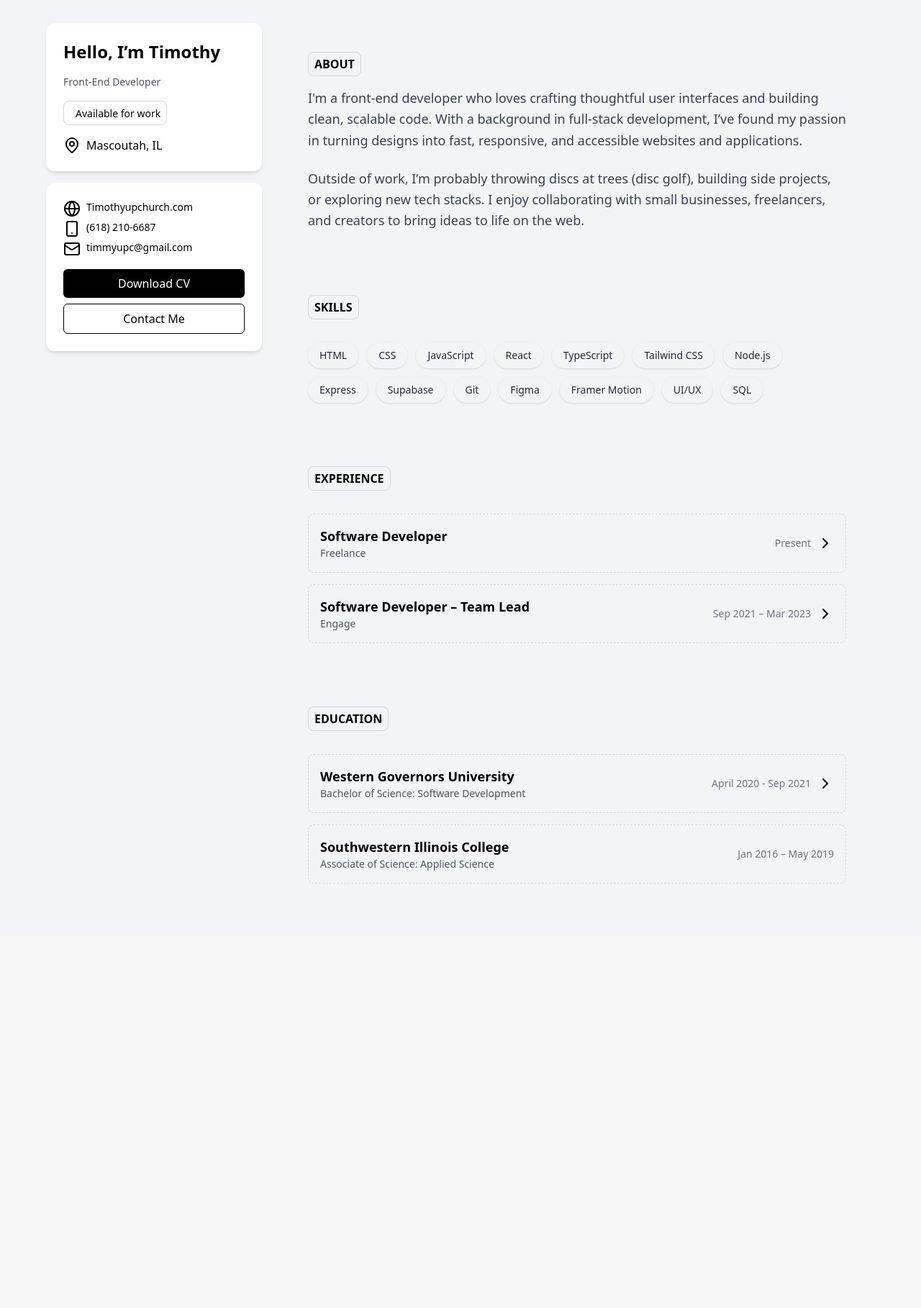
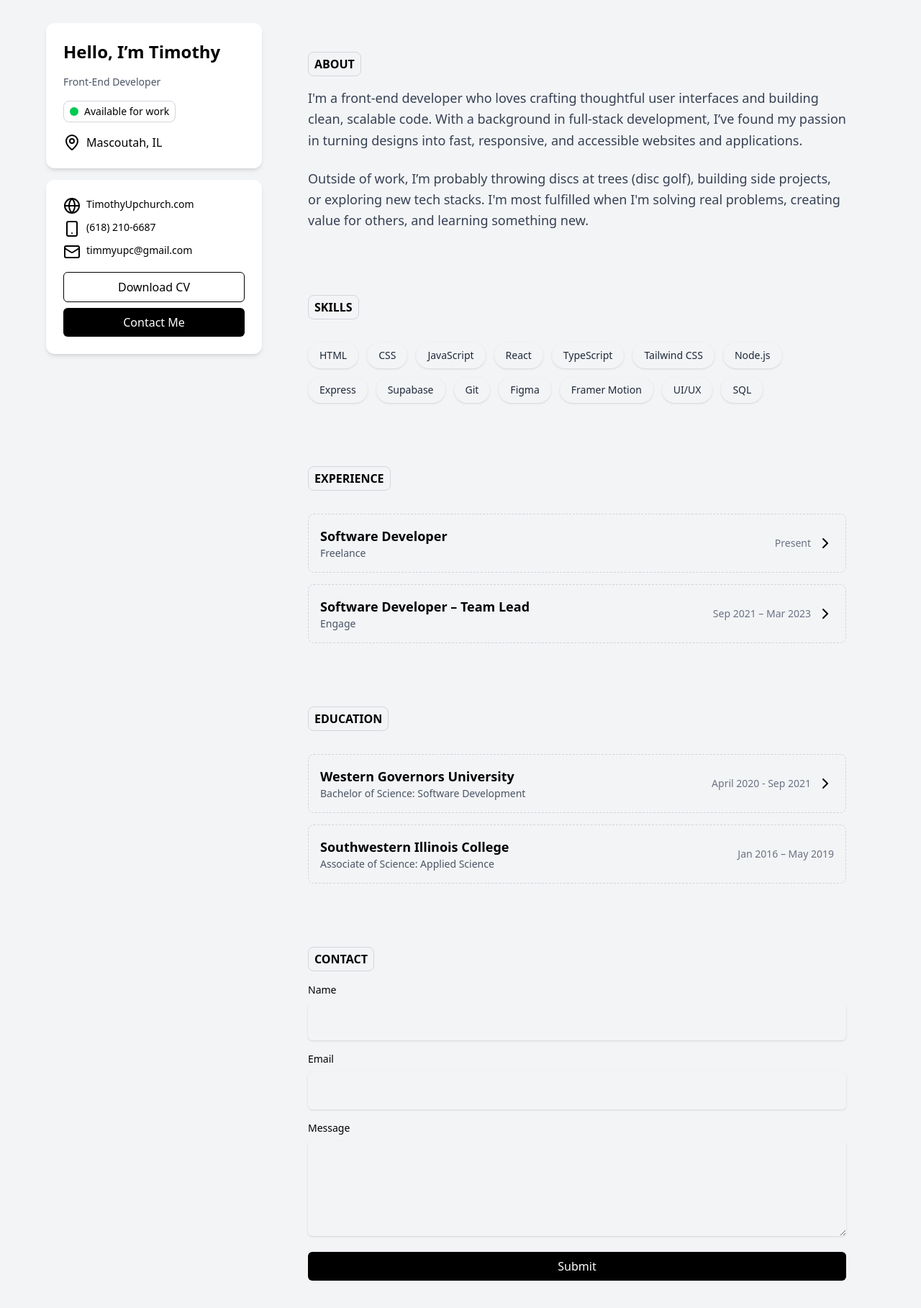
Before and after one commit to Tupchu/timothyupchurch-portfolio, a React (Vite) app: page / in a window 1280 px wide. Shown: the top 1818 px of the page at 72% size. Before the commit the page ends 1300 px from the top, so only its background shows below. Built offline with nearby package versions, Linux system fonts and the light colour scheme.

Commit message:
Added initial contact form UI

```diff
--- a/src/components/InfoCard.tsx
+++ b/src/components/InfoCard.tsx
@@ -41,7 +41,7 @@ const InfoCard = ({ item }: InfoCardProps) => {
               initial={{ scaleY: 0 }}
               animate={{ scaleY: 1 }}
               exit={{ scaleY: 0 }}
-              transition={{ duration: 0.2, ease: "easeInOut" }}
+              transition={{ duration: 0.25, ease: "easeInOut" }}
               className="pt-4 overflow-hidden origin-top"
             >
               <motion.div
--- a/src/components/MainContent.tsx
+++ b/src/components/MainContent.tsx
@@ -1,4 +1,5 @@
 import About from "../sections/About";
+import Contact from "../sections/Contact";
 import Education from "../sections/Education";
 import Experience from "../sections/Experience";
 import Skills from "../sections/Skills";
@@ -10,6 +11,7 @@ const MainContent = () => {
       <Skills />
       <Experience />
       <Education />
+      <Contact />
     </div>
   );
 };
--- a/src/components/Sidebar.tsx
+++ b/src/components/Sidebar.tsx
@@ -16,10 +16,17 @@ const Sidebar = () => {
           <h1 className="text-2xl font-bold">Hello, I’m Timothy</h1>
           <p className="text-sm text-gray-600">Front-End Developer</p>
 
-          <div className="flex items-center space-x-2 w4-0 inline-block border-solid border rounded-lg px-2 py-1 border-gray-300">
-            <span className="h-3 w-3 bg-green-500 rounded-full"></span>
+          <div className="inline-flex items-center space-x-2 border border-gray-300 rounded-lg px-2 py-1">
+            {/* Animated dot */}
+            <div className="relative h-3 w-3 inline-flex">
+              <span className="absolute inline-flex h-full w-full rounded-full bg-green-400 opacity-75 animate-ping"></span>
+              <span className="inline-flex rounded-full h-3 w-3 bg-green-500"></span>
+            </div>
+
+            {/* Text */}
             <span className="text-sm">Available for work</span>
           </div>
+
           <div className="flex gap-2">
             <MapPin />
             <p>Mascoutah, IL</p>
@@ -28,10 +35,12 @@ const Sidebar = () => {
 
         {/* contact card */}
         <div className="bg-white p-6 rounded-xl shadow-md space-y-4 md:max-lg:flex-1">
-          <div className="text-sm space-y-1">
+          <div className="text-sm space-y-2">
             <div className="flex gap-2">
               <Globe />
-              <p>Timothyupchurch.com</p>
+              <a href="https://www.linkedin.com/in/timothy-upchurch-61a108217/">
+                TimothyUpchurch.com
+              </a>
             </div>
             <div className="flex gap-2">
               <Smartphone />
@@ -44,10 +53,10 @@ const Sidebar = () => {
           </div>
 
           <div className="space-y-2">
-            <button className="w-full bg-black text-white py-2 rounded-md">
+            <button className="w-full border border-black py-2 rounded-md cursor-pointer">
               Download CV
             </button>
-            <button className="w-full border border-black py-2 rounded-md">
+            <button className="w-full bg-black text-white py-2 rounded-md cursor-pointer hover:bg-black/80">
               Contact Me
             </button>
           </div>
--- a/src/sections/About.tsx
+++ b/src/sections/About.tsx
@@ -22,9 +22,9 @@ const About = () => {
       <br />
       <p className="text-gray-700 leading-relaxed text-base md:text-lg">
         Outside of work, I’m probably throwing discs at trees (disc golf),
-        building side projects, or exploring new tech stacks. I enjoy
-        collaborating with small businesses, freelancers, and creators to bring
-        ideas to life on the web.
+        building side projects, or exploring new tech stacks. I'm most fulfilled
+        when I'm solving real problems, creating value for others, and learning
+        something new.
       </p>
     </motion.section>
   );
--- /dev/null
+++ b/src/sections/Contact.tsx
@@ -0,0 +1,86 @@
+import { motion } from "framer-motion";
+import { useState } from "react";
+
+const Contact = () => {
+  const [form, setForm] = useState({ name: "", email: "", message: "" });
+
+  const handleChange = (
+    e: React.ChangeEvent<HTMLInputElement | HTMLTextAreaElement>
+  ) => {
+    setForm({ ...form, [e.target.name]: e.target.value });
+  };
+
+  const handleSubmit = (e: React.FormEvent) => {
+    e.preventDefault();
+    // TODO: hook up EmailJS or Formspree
+    console.log("Submitted:", form);
+  };
+
+  return (
+    <motion.section
+      id="contact"
+      initial={{ opacity: 0, y: 40 }}
+      whileInView={{ opacity: 1, y: 0 }}
+      transition={{ duration: 0.6 }}
+      viewport={{ once: true }}
+      className="p-6 md:p-10"
+    >
+      <h2 className="text-base font-semibold mb-4 inline-block border-solid border rounded-lg px-2 py-1 border-gray-300">
+        CONTACT
+      </h2>
+
+      <form onSubmit={handleSubmit} className="space-y-4">
+        <div>
+          <label className="block text-sm font-medium mb-2" htmlFor="name">
+            Name
+          </label>
+          <input
+            name="name"
+            id="name"
+            type="text"
+            value={form.name}
+            onChange={handleChange}
+            required
+            className="w-full rounded-md px-3 py-4 text-sm shadow-sm focus:outline-none focus:ring-1 focus:ring-black"
+          />
+        </div>
+
+        <div>
+          <label className="block text-sm font-medium mb-2" htmlFor="email">
+            Email
+          </label>
+          <input
+            name="email"
+            id="email"
+            type="email"
+            value={form.email}
+            onChange={handleChange}
+            required
+            className="w-full rounded-md px-3 py-4 text-sm shadow-sm focus:outline-none focus:ring-1 focus:ring-black"
+          />
+        </div>
+
+        <div>
+          <label className="block text-sm font-medium mb-2" htmlFor="message">
+            Message
+          </label>
+          <textarea
+            name="message"
+            id="message"
+            rows={5}
+            value={form.message}
+            onChange={handleChange}
+            required
+            className="w-full rounded-md px-3 py-4 text-sm shadow-sm focus:outline-none focus:ring-1 focus:ring-black"
+          />
+        </div>
+
+        <button className="w-full bg-black text-white py-2 rounded-md cursor-pointer hover:bg-black/80">
+          Submit
+        </button>
+      </form>
+    </motion.section>
+  );
+};
+
+export default Contact;
```
